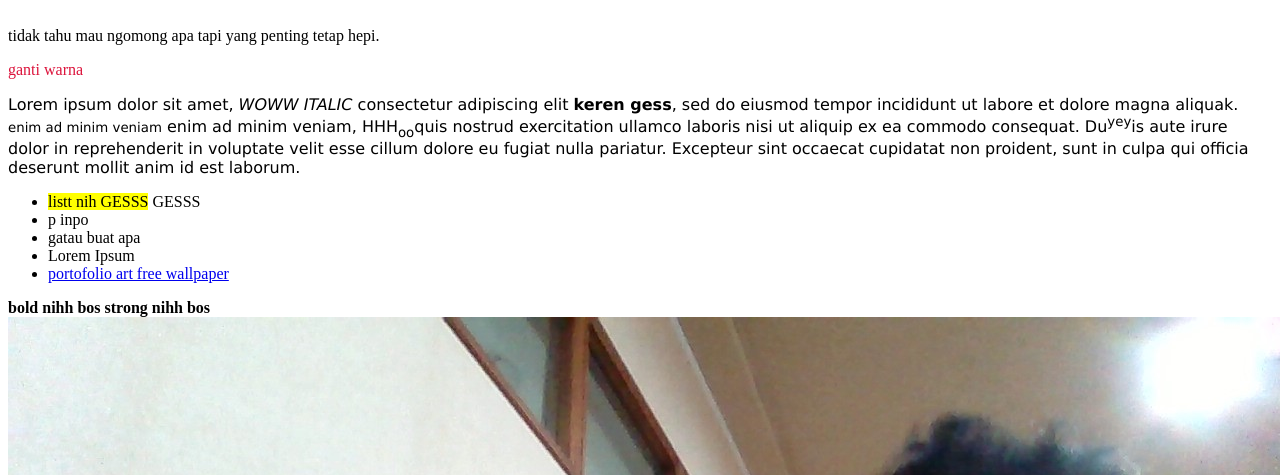
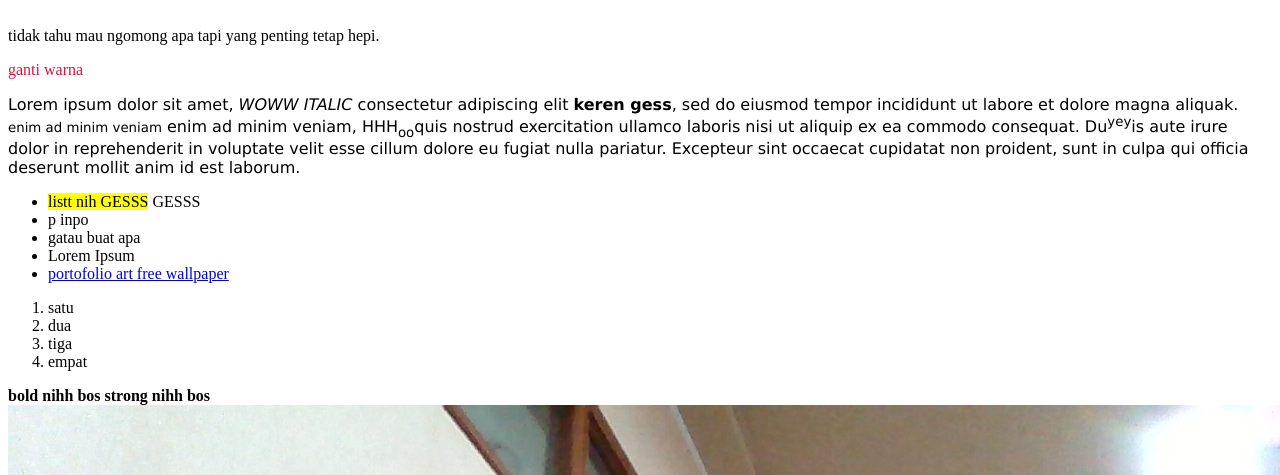
Before and after one commit to ihsankhwaritsmi/web-programming-pweb-g, a plain HTML site: page index.html in a window 1280 px wide. Shown: the part 325-800 px from the top of the page. Drawn offline with Linux system fonts and the light colour scheme.

Commit message:
screenshot

```diff
--- a/index.html
+++ b/index.html
@@ -24,6 +24,12 @@
         <li>Lorem Ipsum</li>
         <li> <a href="https://alkhwaritsmi.artstation.com/">portofolio art free wallpaper</a></li>
     </ul>
+    <ol>
+        <li>satu</li>
+        <li>dua</li>
+        <li>tiga</li>
+        <li>empat</li>
+    </ol>
     <b>bold nihh bos</b>
     <strong>strong nihh bos</strong>
 
```
Also changed, not shown: Screenshot 2023-09-04 090335.png (added), Screenshot 2023-09-04 090400.png (added), 1 other file.
